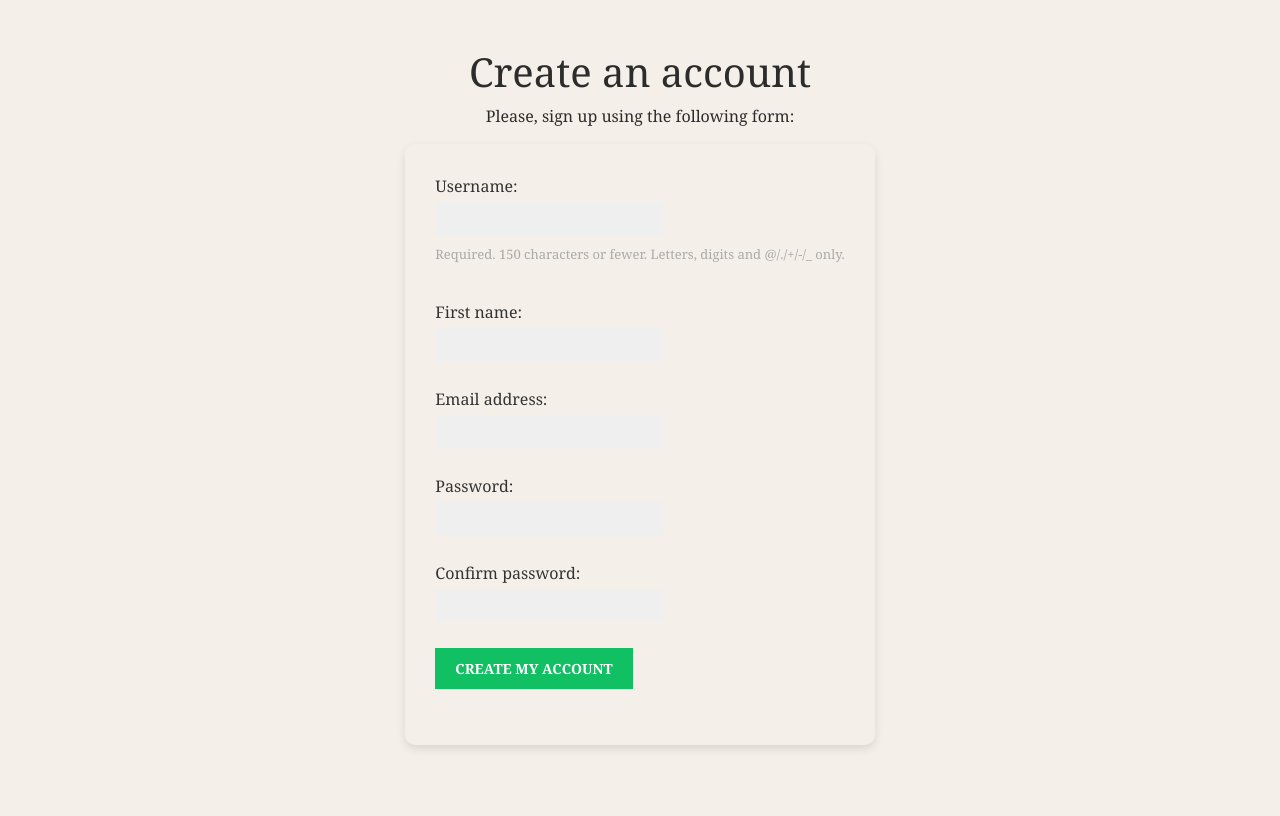
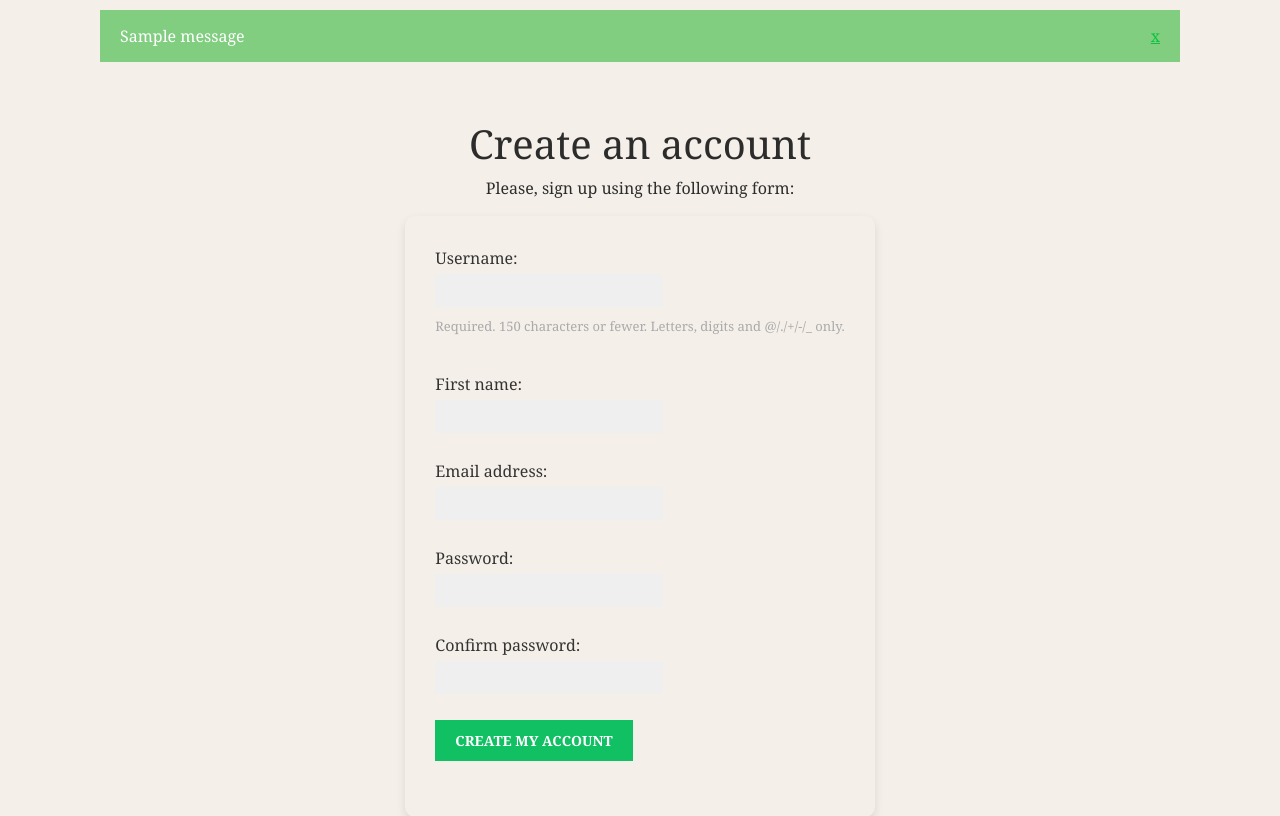
Before and after one commit to TloslvMind/Book-Haven, a Django app: page /account/register/ in a window 1280 px wide. Shown: the part 314-1130 px from the top of the page. Run offline with Django 5.2, Linux system fonts and the light colour scheme; tables that the repository leaves empty hold one stand-in row (values such as "Sample post"); one stand-in notice (Sample message) is shown; some libraries are stand-ins or nearby versions.

Commit message:
Add messages for user-friendly editing a profile

```diff
--- a/account/views.py
+++ b/account/views.py
@@ -1,7 +1,8 @@
 from django.shortcuts import render
+from django.contrib.auth.decorators import login_required
+from django.contrib import messages
 from .forms import UserRegistrationForm, UserEditForm, ProfileEditForm
 from .models import Profile
-from django.contrib.auth.decorators import login_required
 # Create your views here.
 
 
@@ -27,6 +28,9 @@ def edit(request):
         if user_form.is_valid() and profile_form.is_valid():
             user_form.save()
             profile_form.save()
+            messages.success(request, f'Your account has been updated!')
+        else:
+            messages.error(request, f'Error updating your account!')
     else:
         user_form = UserEditForm(instance=request.user)
         profile_form = ProfileEditForm(instance=request.user.profile)
--- a/static/library/css/styles.css
+++ b/static/library/css/styles.css
@@ -183,3 +183,41 @@ input[type=submit], a.button {
     float:left;
     font-size:13px;
 }
+
+/* messages */
+ul.messages {
+    margin:10px 100px;
+    padding:0;
+    list-style-type:
+    none;
+}
+ul.messages li.success,
+ul.messages li.warning,
+ul.messages li.error,
+ul.messages li.info {
+    margin:0;
+    padding:14px 20px;
+    list-style:none;
+    color:#fff;
+}
+
+ul.messages li.success { background:#81ce81; }
+ul.messages li.success a { color:#0ac33e; }
+
+ul.messages li.error { background:#a30029; color:#e9828e; }
+ul.messages li.error a { color:#e9828e; }
+
+ul.messages li.info { background:#faffae; color:#696b4e; }
+ul.messages li.info a { color:#1586de; }
+
+ul.messages li.warning { background:#de9404; }
+ul.messages li.warning a { color:#f49000; }
+
+ul.messages li a.close {
+    margin:0;
+    float:right;
+    opacity:1;
+    border:0;
+    box-shadow:none;
+    text-shadow:none;
+}
--- a/templates/base.html
+++ b/templates/base.html
@@ -86,10 +86,19 @@
         </div>
     </header>
 
+{% if messages %}
+  <ul class="messages">
+    {% for message in messages %}
+       <li class="{{ message.tags }}">{{ message|safe }}
+           <a href="" class="close">x</a>
+       </li>
+    {% endfor %}
+  </ul>
+{% endif %}
 
-    {% block content %}
+{% block content %}
 
-    {% endblock %}
+{% endblock %}
 
   <div class="container">
   <footer class="py-3 mt-5" style="background-color: #f5f1e8; border-top: 1px solid #d6d2c4;">
```
